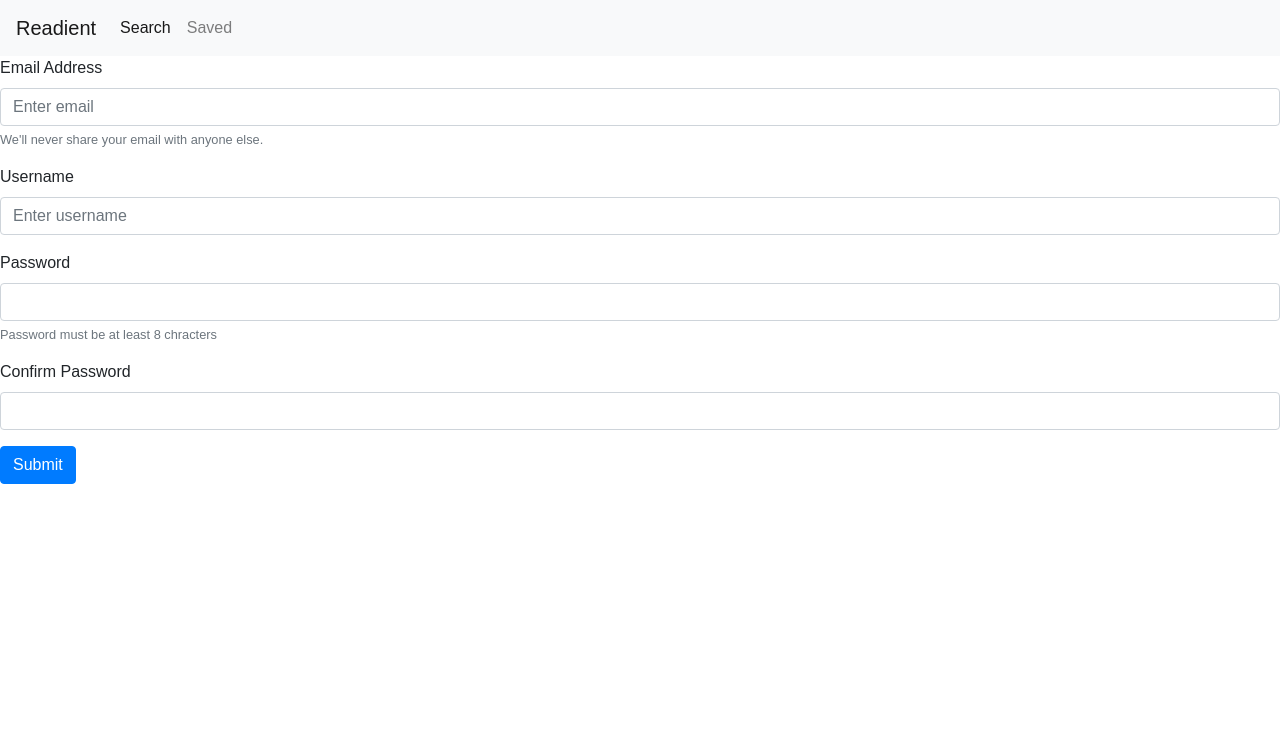
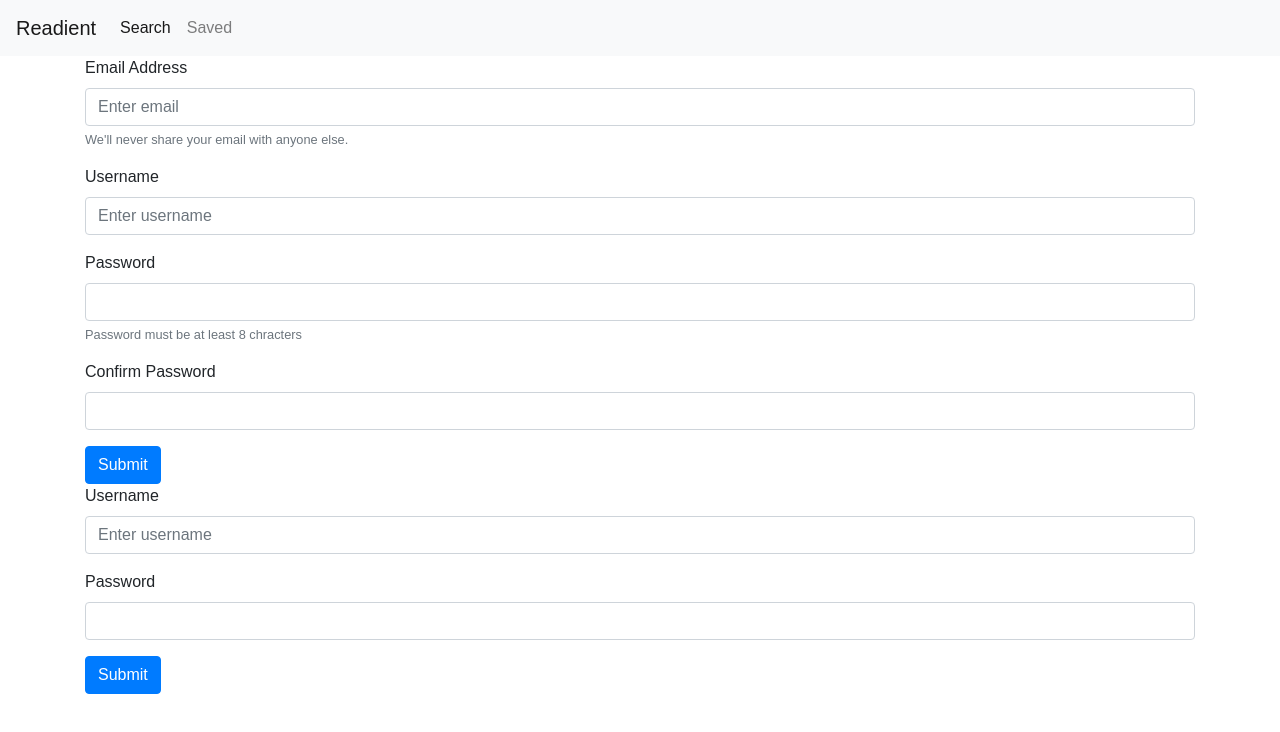
Before and after one commit to Annikizzle/Readient, a React (Create React App) app in the folder client/: page / in a window 1280 px wide. Shown: the top 732 px of the page. Built offline with nearby package versions, Linux system fonts and the light colour scheme.

Commit message:
Include jquery for bootstrap, more components, start writing login component

```diff
--- a/client/public/index.html
+++ b/client/public/index.html
@@ -21,6 +21,9 @@
     -->
     <title>Readient</title>
     <link rel="stylesheet" href="https://stackpath.bootstrapcdn.com/bootstrap/4.3.1/css/bootstrap.min.css" integrity="sha384-ggOyR0iXCbMQv3Xipma34MD+dH/1fQ784/j6cY/iJTQUOhcWr7x9JvoRxT2MZw1T" crossorigin="anonymous">
+    <script src="https://code.jquery.com/jquery-3.3.1.slim.min.js" integrity="sha384-q8i/X+965DzO0rT7abK41JStQIAqVgRVzpbzo5smXKp4YfRvH+8abtTE1Pi6jizo" crossorigin="anonymous"></script>
+    <script src="https://stackpath.bootstrapcdn.com/bootstrap/4.3.1/js/bootstrap.min.js" integrity="sha384-JjSmVgyd0p3pXB1rRibZUAYoIIy6OrQ6VrjIEaFf/nJGzIxFDsf4x0xIM+B07jRM" crossorigin="anonymous"></script>
+
   </head>
   <body>
     <noscript>
--- a/client/src/components/Login/index.js
+++ b/client/src/components/Login/index.js
@@ -11,6 +11,63 @@ class Login extends Component {
       password: "",
     }
   }
+
+  handleChange = (event) => {
+    this.setState( {
+      [event.target.name]: event.target.value
+    });
+  }
+
+  handleSubmit = (event) => {
+    event.preventDefault();
+    Axios.post("/api/user/login", {
+      username: this.state.username,
+      password: this.state.password
+    })
+    .then((res) => {
+      console.log("Login response");
+      console.log(res);
+      if(res.status === 200) {
+        // this.props.updateUser({
+        //   loggedIn: true,
+        //   username: res.data.username
+        // })
+        this.setState({
+          redirectTo: "/saved"
+        });
+      }
+    }).catch((err) => {
+      console.log("Server Login Error");
+      console.log(err);
+    });
+  }
+
+  render() {
+    return (
+      <form>
+        <div className="form-group">
+        <label htmlFor="loginUsername">Username</label>
+        <Input type="text"
+               id="loginUsername"
+               placeholder="Enter username"
+               name="username"
+               value={this.state.username}
+               onChange={this.handleChange}
+        />
+        </div>
+        <div className="form-group">
+          <label htmlFor="loginPassword">Password</label>
+          <Input type="password"
+                 id="loginPassword"
+                 name="password"
+                 value={this.state.password}
+                 onChange={this.handleChange}
+          />
+        </div>
+        <FormBtn className="btn btn-primary" onClick={this.handleSubmit}>Submit</FormBtn>
+      </form>
+    )
+  }
 }
 
 
--- a/client/src/components/Nav/index.js
+++ b/client/src/components/Nav/index.js
@@ -6,17 +6,17 @@ class Nav extends Component {
   render() {
     return (
       <nav className="navbar navbar-expand-lg navbar-light bg-light">
-        <a className="navbar-brand" href="#">Readient</a>
+        <Link className="navbar-brand" to="/">Readient</Link>
         <button className="navbar-toggler" type="button" data-toggle="collapse" data-target="#navbarNav" aria-controls="navbarNav" aria-expanded="false" aria-label="Toggle navigation">
           <span className="navbar-toggler-icon"></span>
         </button>
         <div className="collapse navbar-collapse" id="navbarNav">
           <ul className="navbar-nav">
             <li className="nav-item active">
-              <a className="nav-link" href="/">Search</a>
+              <Link className="nav-link" to="/search">Search</Link>
             </li>
             <li className="nav-item">
-              <a className="nav-link" href="/saved">Saved</a>
+              <Link className="nav-link" to="/saved">Saved</Link>
             </li>
           </ul>
         </div>
--- a/client/src/components/SignUp/index.js
+++ b/client/src/components/SignUp/index.js
@@ -44,7 +44,7 @@ class SignUp extends Component {
       if(res.data) {
         console.log("Successful Signup");
         this.setState({
-          redirectTo: "/saved"
+          redirectTo: "/search"
         });
       }
       else {
--- a/client/src/pages/Home.js
+++ b/client/src/pages/Home.js
@@ -1,10 +1,14 @@
 import React, { Component } from "react";
 import SignUp from "../components/SignUp";
+import Login from "../components/Login";
 
 class Home extends Component {
   render() {
     return (
-      <SignUp/>
+      <div className="container">
+        <SignUp />
+        <Login />
+      </div>
     )
   }
 }
```
Also changed, not shown: 2 other files (tests, documents, lock files or other folders).
